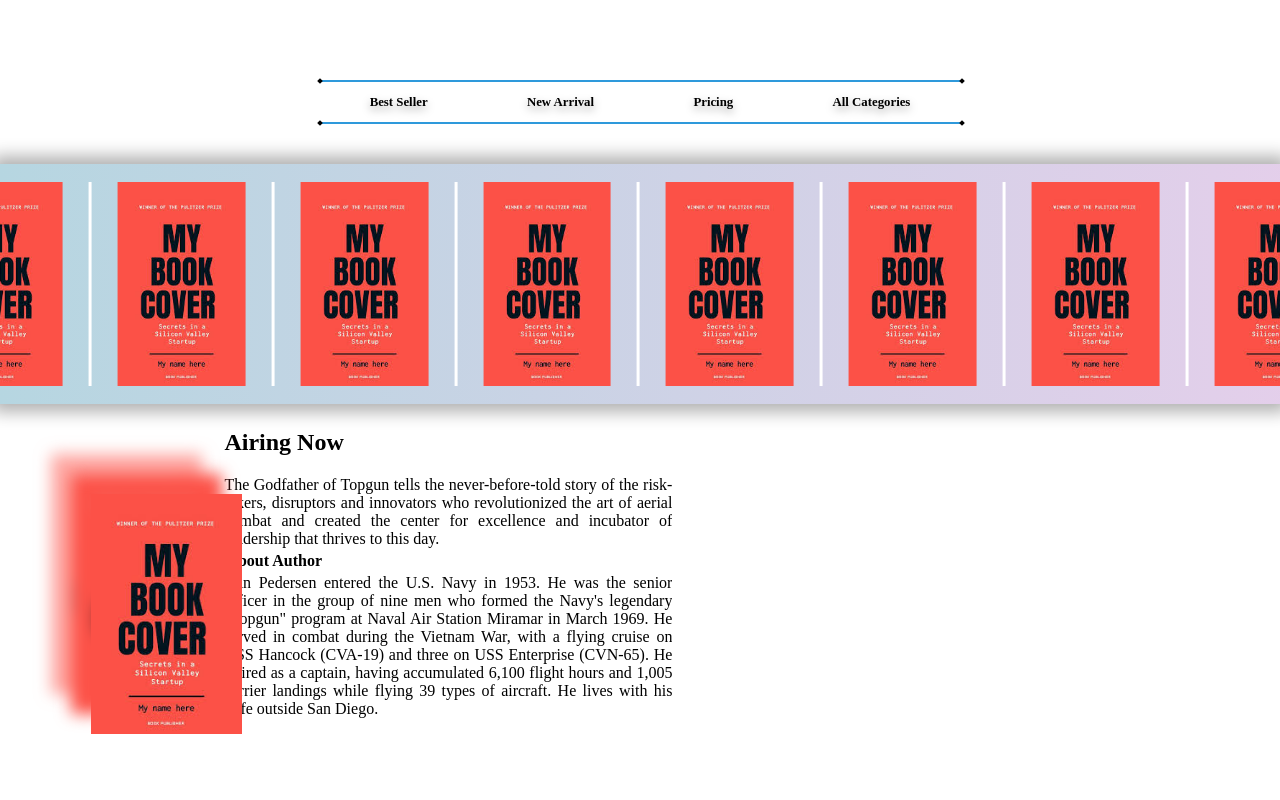
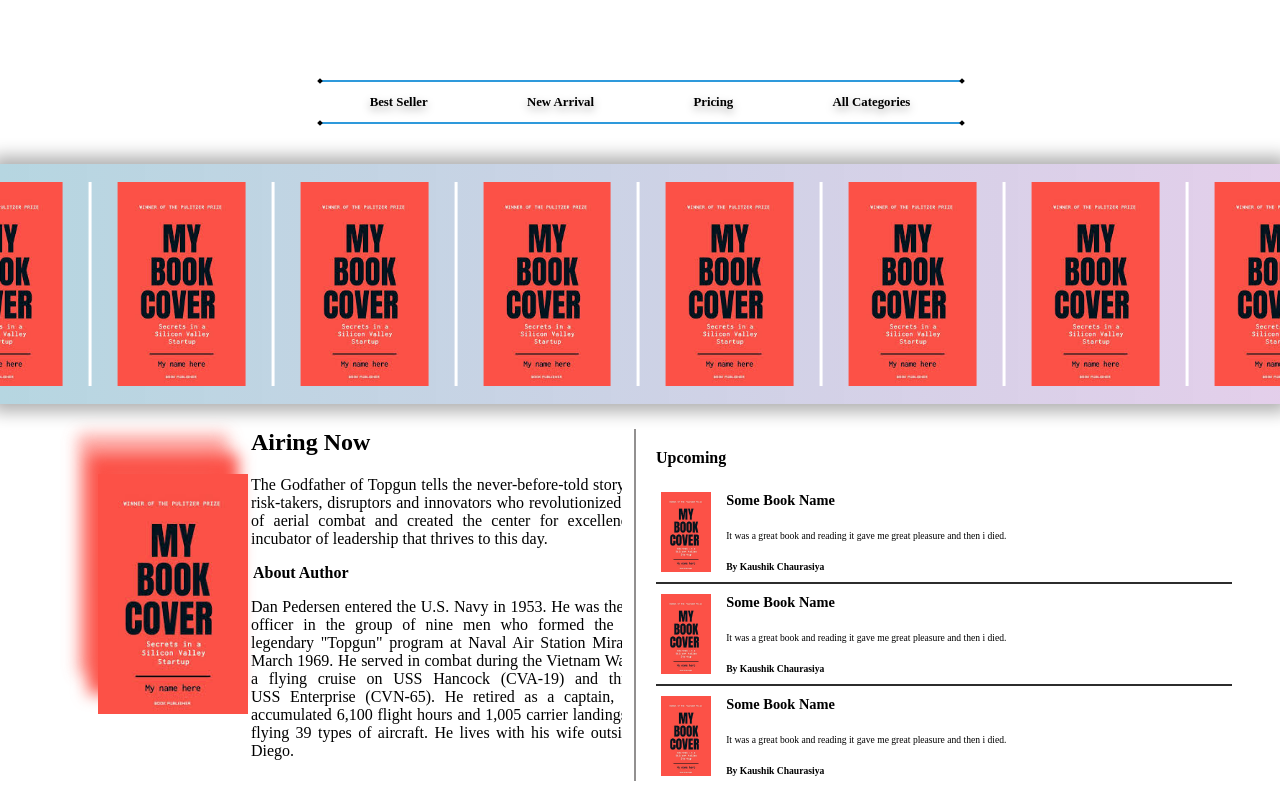
Before and after one commit to Pushpender-18/BookZVilla, a plain HTML site: page index.html in a window 1280 px wide. Drawn offline with nearby package versions, Linux system fonts and the light colour scheme.

Commit message:
Upcoming Section Complete

```diff
--- a/index.html
+++ b/index.html
@@ -115,7 +115,139 @@
         </div>
       </div>
 
-      <div class="upcoming"></div>
+      <div class="upcoming">
+        <h2>Upcoming</h2>
+        <div class="upcoming-book-section">
+          <div class="up-book-cover">
+            <img src="/assets/book-covers/book-cover-placeholder.jpeg" />
+          </div>
+          <div class="up-content">
+            <h3>Some Book Name</h3>
+            <p>
+              It was a great book and reading it gave me great pleasure and then
+              i died.
+            </p>
+            <p class="up-author">By Kaushik Chaurasiya</p>
+          </div>
+        </div>
+        <div class="upcoming-book-section">
+          <div class="up-book-cover">
+            <img src="/assets/book-covers/book-cover-placeholder.jpeg" />
+          </div>
+          <div class="up-content">
+            <h3>Some Book Name</h3>
+            <p>
+              It was a great book and reading it gave me great pleasure and then
+              i died.
+            </p>
+            <p class="up-author">By Kaushik Chaurasiya</p>
+          </div>
+        </div>
+        <div class="upcoming-book-section">
+          <div class="up-book-cover">
+            <img src="/assets/book-covers/book-cover-placeholder.jpeg" />
+          </div>
+          <div class="up-content">
+            <h3>Some Book Name</h3>
+            <p>
+              It was a great book and reading it gave me great pleasure and then
+              i died.
+            </p>
+            <p class="up-author">By Kaushik Chaurasiya</p>
+          </div>
+        </div>
+        <div class="upcoming-book-section">
+          <div class="up-book-cover">
+            <img src="/assets/book-covers/book-cover-placeholder.jpeg" />
+          </div>
+          <div class="up-content">
+            <h3>Some Book Name</h3>
+            <p>
+              It was a great book and reading it gave me great pleasure and then
+              i died.
+            </p>
+            <p class="up-author">By Kaushik Chaurasiya</p>
+          </div>
+        </div>
+        <div class="upcoming-book-section">
+          <div class="up-book-cover">
+            <img src="/assets/book-covers/book-cover-placeholder.jpeg" />
+          </div>
+          <div class="up-content">
+            <h3>Some Book Name</h3>
+            <p>
+              It was a great book and reading it gave me great pleasure and then
+              i died.
+            </p>
+            <p class="up-author">By Kaushik Chaurasiya</p>
+          </div>
+        </div>
+        <div class="upcoming-book-section">
+          <div class="up-book-cover">
+            <img src="/assets/book-covers/book-cover-placeholder.jpeg" />
+          </div>
+          <div class="up-content">
+            <h3>Some Book Name</h3>
+            <p>
+              It was a great book and reading it gave me great pleasure and then
+              i died.
+            </p>
+            <p class="up-author">By Kaushik Chaurasiya</p>
+          </div>
+        </div>
+        <div class="upcoming-book-section">
+          <div class="up-book-cover">
+            <img src="/assets/book-covers/book-cover-placeholder.jpeg" />
+          </div>
+          <div class="up-content">
+            <h3>Some Book Name</h3>
+            <p>
+              It was a great book and reading it gave me great pleasure and then
+              i died.
+            </p>
+            <p class="up-author">By Kaushik Chaurasiya</p>
+          </div>
+        </div>
+        <div class="upcoming-book-section">
+          <div class="up-book-cover">
+            <img src="/assets/book-covers/book-cover-placeholder.jpeg" />
+          </div>
+          <div class="up-content">
+            <h3>Some Book Name</h3>
+            <p>
+              It was a great book and reading it gave me great pleasure and then
+              i died.
+            </p>
+            <p class="up-author">By Kaushik Chaurasiya</p>
+          </div>
+        </div>
+        <div class="upcoming-book-section">
+          <div class="up-book-cover">
+            <img src="/assets/book-covers/book-cover-placeholder.jpeg" />
+          </div>
+          <div class="up-content">
+            <h3>Some Book Name</h3>
+            <p>
+              It was a great book and reading it gave me great pleasure and then
+              i died.
+            </p>
+            <p class="up-author">By Kaushik Chaurasiya</p>
+          </div>
+        </div>
+        <div class="upcoming-book-section">
+          <div class="up-book-cover">
+            <img src="/assets/book-covers/book-cover-placeholder.jpeg" />
+          </div>
+          <div class="up-content">
+            <h3>Some Book Name</h3>
+            <p>
+              It was a great book and reading it gave me great pleasure and then
+              i died.
+            </p>
+            <p class="up-author">By Kaushik Chaurasiya</p>
+          </div>
+        </div>
+      </div>
     </div>
 
     <script src="https://ajax.googleapis.com/ajax/libs/jquery/3.7.1/jquery.min.js"></script>
--- a/style.css
+++ b/style.css
@@ -1,8 +1,8 @@
 :root {
 	--menu-width: max(50vw, 300px);
 	--menu-height: 5vh;
-	--most-read-pane-height : 30vh;
-	--most-read-pane-width : 100vw;
+	--most-read-pane-height: 30vh;
+	--most-read-pane-width: 100vw;
 }
 
 body {
@@ -181,8 +181,8 @@ body {
 }
 
 .airing-now {
-	--offset : 50px;
-	width: 50vw;
+	--offset: 30px;
+	width: 45vw;
 	position: relative;
 	padding: 5px
 }
@@ -207,21 +207,22 @@ body {
 
 #ab-cover-1 {
 	top: calc(20px + var(--offset));
-	left: calc(20px + var(--offset));
+	left: calc(10px + var(--offset));
 	z-index: 1;
 	filter: blur(8px);
 }
 
 #ab-cover-2 {
 	top: calc(40px + var(--offset));
-	left: calc(40px + var(--offset));
+	left: calc(20px + var(--offset));
 	z-index: 2;
 }
 
 .airing-now-content {
-	width: 35vw;
+	width: 29vw;
 	height: 45vh;
 	margin-left: calc(calc(var(--offset) + 40px) + 10vw);
+	text-wrap: wrap;
 	overflow: hidden;
 }
 
@@ -233,9 +234,68 @@ body {
 .airing-now-content p {
 	font-size: 1rem;
 	text-align: justify;
-	margin: 0;
+	width: calc(48vw - calc(calc(var(--offset) + 40px) + 10vw));
+	overflow-x: hidden;
+	text-wrap: wrap;
 }
 
 .upcoming {
-	width: 49vw;
+	width: 45vw;
+	height: 39vh;
+	padding: 20px;
+	padding-right: 0;
+	display: flex;
+	flex-direction: column;
+	overflow: auto;
+	margin-top: 25px;
+	border-left: 2px solid rgb(146, 144, 144);
 }
+
+.upcoming h2 {
+	margin: 0;
+	margin-bottom: 15px;
+	font-size: 1rem;
+}
+
+.upcoming-book-section {
+	display: flex;
+	border-bottom: 2px solid rgb(44, 44, 44);
+	padding: 10px 5px;
+	padding-right: 0;
+}
+
+.up-book-cover {
+	height: 80px;
+}
+
+.up-book-cover img {
+	height: 100%;
+	object-fit: contain;
+}
+
+.up-content {
+	margin-left: 15px;
+	display: flex;
+	flex-direction: column;
+	justify-content: space-between;
+}
+
+.up-content h3 {
+	margin: 0;
+	font-size: 0.9rem;
+}
+
+.up-content p {
+	margin: 0;
+	font-size: 0.6rem;
+}
+
+.up-author {
+	margin: 0;
+	font-size: 0.7rem;
+	font-weight: 700;
+}
+
+.upcoming::-webkit-scrollbar {
+	display: none;
+}
```
